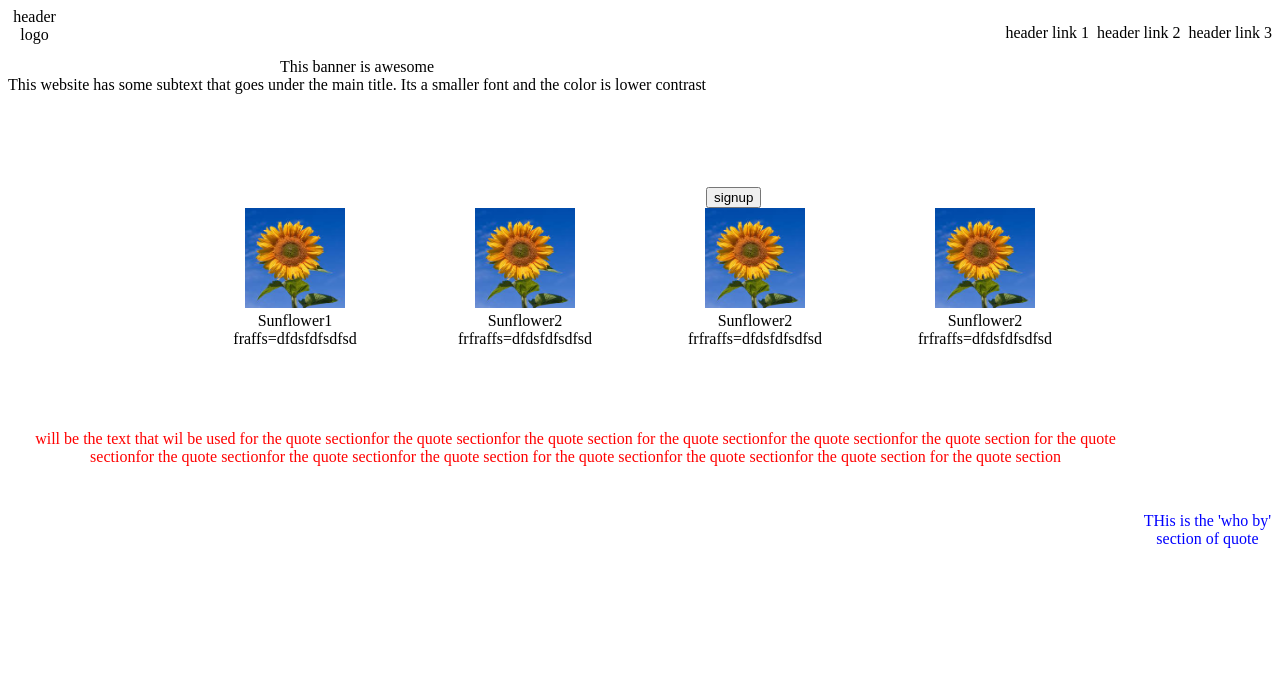
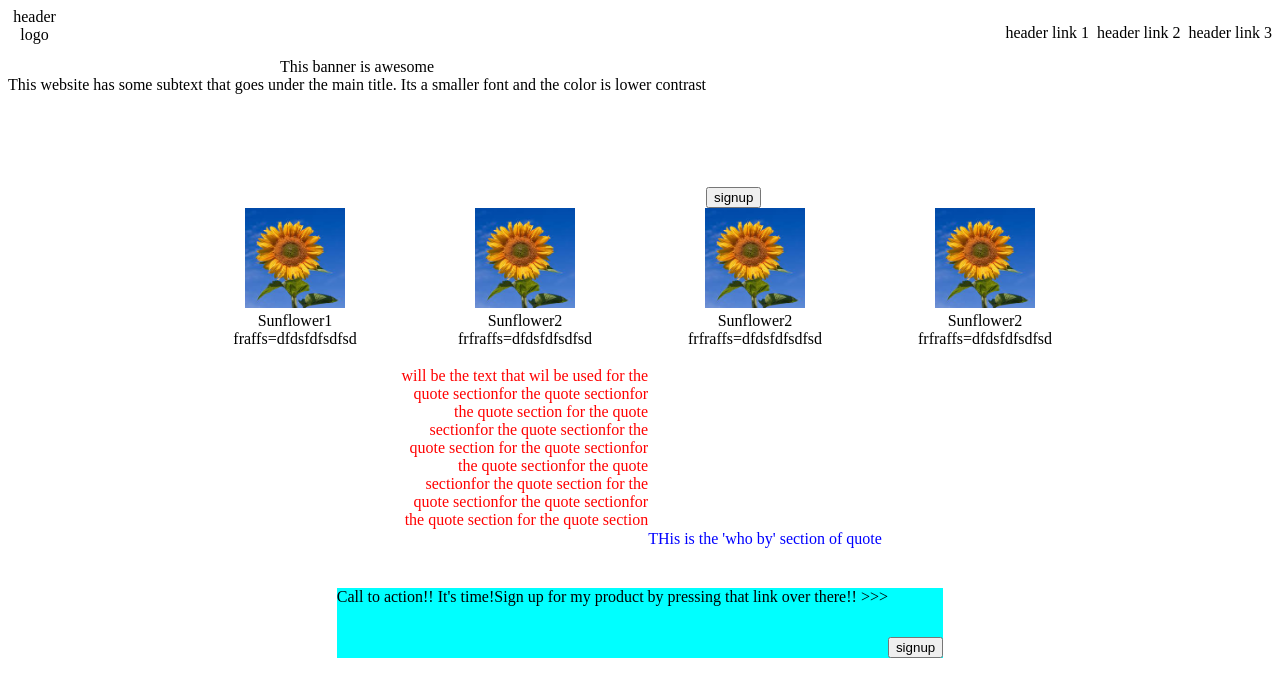
Before and after one commit to AlfreyN/landing-page, a plain HTML site: page index.html in a window 1280 px wide. Drawn offline with Linux system fonts and the light colour scheme.

Commit message:
completed CTA and quote allow interaction and shows content, footer next

```diff
--- a/index.html
+++ b/index.html
@@ -56,7 +56,15 @@
     </div>
 
     <div class="CTA">
+        <div class="Cbox">
+            <div class="Ctitle">Call to action!! It's time!</div>
+            <p></p><br>
+            <div class="Cdesc">Sign up for my product by pressing that
+                link over there!! >>> </div>
+            <button>signup</button>
+            </div>
 
+        </div>
 
     </div>
 
--- a/styles.css
+++ b/styles.css
@@ -51,17 +51,20 @@ img {
 
 
 .quote{
-    justify-self: center;
     display: flex;
     justify-content: center;
     align-items: center;
     height: 200px;
 
+
 }
 
 .qtext {
     display: flex;
+
+    text-align: end;
     color: red;
+    max-width: 250px;
 }
 
 .atext {
@@ -70,10 +73,27 @@ img {
     color: blue;
 }
 
+/* THis is where the call to action section begins*/
+
 .CTA {
     display: flex;
     height: 150px;
+    justify-content: center;
+    align-items: center;
 }
+
+.Cbox {
+    height: 70px;
+    width: auto;
+    background-color: aqua;
+    display: block;
+    display: flex;
+
+
+}
+
+
+/* THis is where the footer section begins*/
 
 .footer {
     display: flex;
```
